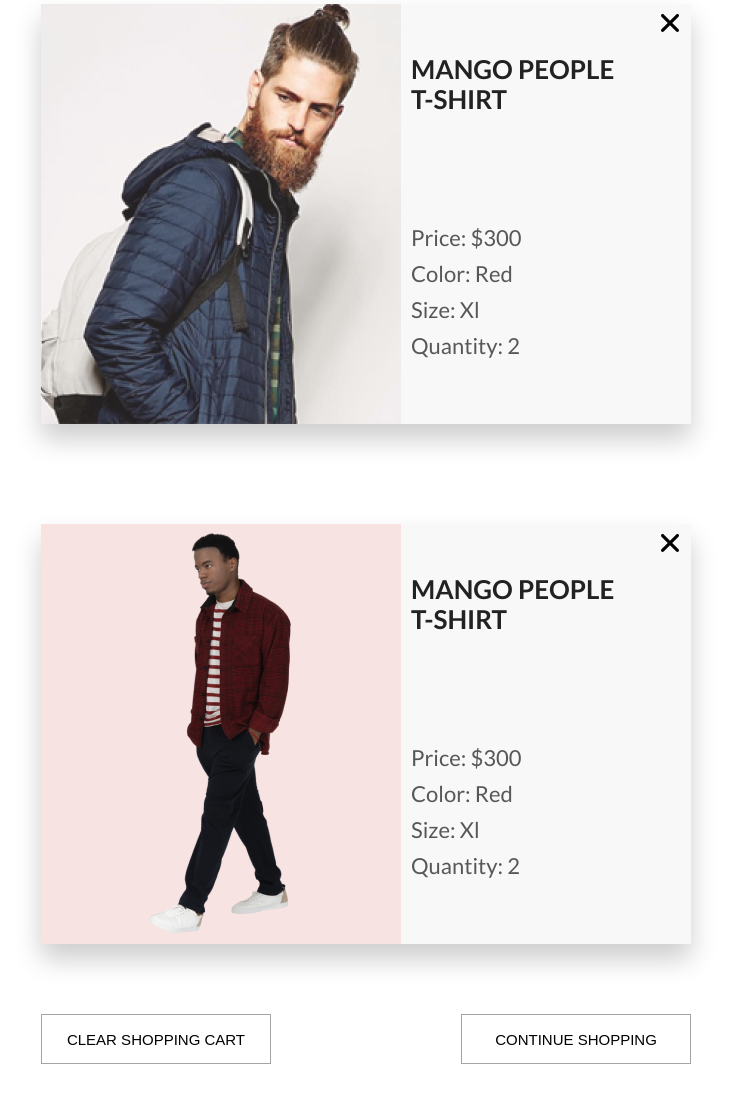
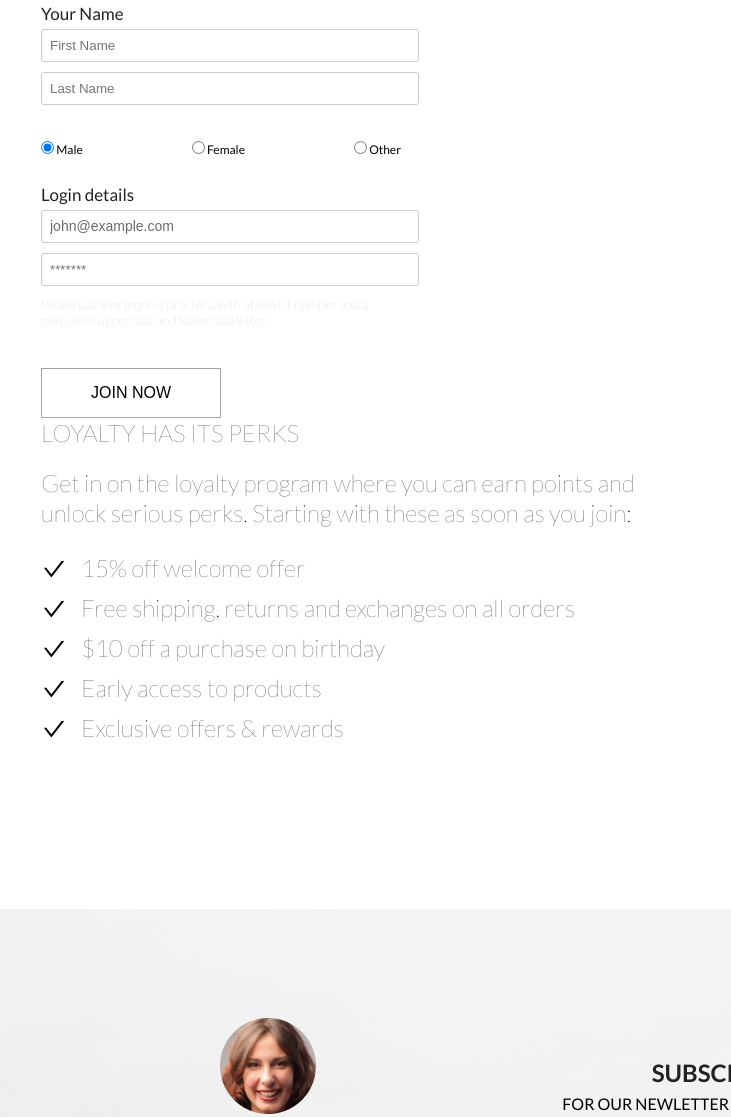
Before and after one commit to SaidMall/project_web, a plain HTML site: page registration.html in a window 1280 px wide. Shown: the part 321-1438 px from the top of the page, without its empty margins (151-882 px from the left). Drawn offline with Linux system fonts and the light colour scheme.

Commit message:
error correction

```diff
--- a/css/style.css
+++ b/css/style.css
@@ -1058,7 +1058,7 @@
     text-transform: uppercase;
 }
 
-.shipping_form input[type=text] {
+.shipping_form input[type=text], input[type=password], input[type=email] {
     width: 100%;
     margin-bottom: 10px;
     padding: 8px;
@@ -1069,6 +1069,10 @@
 .shipping_form label {
     margin-bottom: 5px;
     display: block;
+    font-weight: 400;
+    font-size: 17px;
+    line-height: 20px;
+    color: #222222;
 }
 
 .check_form {
@@ -1136,10 +1140,123 @@
     color: #ffffff;
 
 }
-
+/* for registration page */
 .registration_block {
     display: flex;
     flex-wrap: wrap;
     justify-content: space-between;
+    margin: 100px auto;
 
 }
+
+.reg_form {
+    display: flex;
+    flex-direction: column;
+}
+
+
+.reg_form input[type=text], input[type=password], input[type=email] {
+    width: 100%;
+    margin-bottom: 10px;
+    padding: 8px;
+    border: 1px solid #ccc;
+    border-radius: 3px;
+}
+
+.reg_form-gender {
+    list-style: none;
+    display: flex;
+    flex-wrap: wrap;
+    justify-content: space-between;
+    font-weight: 400;
+    font-size: 12px;
+    line-height: 20px;
+    margin: 25px 0;
+    color: #000000;
+}
+
+
+.reg_form label {
+    margin-bottom: 5px;
+    display: block;
+    font-weight: 400;
+    font-size: 17px;
+    line-height: 20px;
+    color: #222222;
+}
+
+
+
+.reg-txt {
+    transition: 0.3s;
+    max-width: 650px;
+    max-height: 420px;
+    display: flex;
+    flex-direction: column;
+    flex-wrap: wrap;
+    position: relative;
+}
+
+.reg-txt h2 {
+    font-weight: 300;
+    font-size: 24px;
+    line-height: 30px;
+    color: #000000;
+    text-transform: uppercase;
+}
+.reg-txt p {
+    margin: 20px 0;
+    font-weight: 300;
+    font-size: 24px;
+    line-height: 30px;
+    color: #000000;
+}
+
+.reg-txt ul {
+    display: flex;
+    flex-direction: column;
+    justify-content: flex-end;
+    font-weight: 300;
+    font-size: 24px;
+    line-height: 30px;
+    color: #000000;
+    margin: 0 0 0 30px;
+}
+
+.reg-feature {
+    list-style: url(../icon/reg-feature-icon.svg);
+    padding: 5px 0 5px 10px;
+}
+.reg-feature:last-child {
+    margin-bottom: 60px;
+}
+
+.under-password-txt {
+    font-weight: 300;
+    font-size: 13px;
+    line-height: 16px;
+    color: #B1B1B1;
+}
+
+.join-btn {
+    background-color: transparent;
+    max-width: 180px;
+    min-height: 50px;
+    border: 1px solid #A4A4A4;
+    font-size: 16px;
+    margin: 40px 0px 0 0;
+    box-sizing: border-box;
+    color: #000000;
+    text-transform: uppercase;
+}
+
+.join-btn:hover {
+    cursor: pointer;
+    background-color: #F16D7F;
+    color: #ffffff;
+
+}
+
+.join-btn:active {
+    color: #000000;
+}
--- a/registration.html
+++ b/registration.html
@@ -48,67 +48,37 @@
             <a href="#" class="subnav-name">registration</a>
         </section>
         <section class="container registration_block">
-            <div class="cart_products">
+            <div class="shipping_block">
+                <form action="" class="reg_form">
+                    <label for="name">Your Name</label>
+                    <input type="text" placeholder="First Name">
+                    <input type="text" placeholder="Last Name">
 
-                <div class="cart_number">
-                    <img src="img/product-foto1.png" alt="product-foto" class="image-product">
-                    <h2>mango people t-shirt</h2>
-                    <a href="#"><svg width="18" height="18" viewBox="0 0 18 18"  xmlns="http://www.w3.org/2000/svg">
-                        <path id="Vector" d="M11.2453 9L17.5302 2.71516C17.8285 2.41741 17.9962 2.01336 17.9966 1.59191C17.997 1.17045 17.8299 0.76611 17.5322 0.467833C17.2344 0.169555 16.8304 0.00177586 16.4089 0.00140366C15.9875 0.00103146 15.5831 0.168097 15.2848 0.465848L9 6.75069L2.71516 0.465848C2.41688 0.167571 2.01233 0 1.5905 0C1.16868 0 0.764125 0.167571 0.465848 0.465848C0.167571 0.764125 0 1.16868 0 1.5905C0 2.01233 0.167571 2.41688 0.465848 2.71516L6.75069 9L0.465848 15.2848C0.167571 15.5831 0 15.9877 0 16.4095C0 16.8313 0.167571 17.2359 0.465848 17.5342C0.764125 17.8324 1.16868 18 1.5905 18C2.01233 18 2.41688 17.8324 2.71516 17.5342L9 11.2493L15.2848 17.5342C15.5831 17.8324 15.9877 18 16.4095 18C16.8313 18 17.2359 17.8324 17.5342 17.5342C17.8324 17.2359 18 16.8313 18 16.4095C18 15.9877 17.8324 15.5831 17.5342 15.2848L11.2453 9Z" />
-                        </svg></a>
-                        <ul>
-                            <li class="cart-price">Price: $300</li>
-                            <li class="cart-price">Color: Red</li>
-                            <li class="cart-price">Size: Xl</li>
-                            <li class="cart-price">Quantity: 2</li>
-                        </ul>
-                </div>
-                <div class="cart_number">
-                    <img src="img/product-foto7.png" alt="product-foto" class="image-product">
-                    <h2>mango people t-shirt</h2>
-                    <a href="#"><svg width="18" height="18" viewBox="0 0 18 18"  xmlns="http://www.w3.org/2000/svg">
-                        <path id="Vector" d="M11.2453 9L17.5302 2.71516C17.8285 2.41741 17.9962 2.01336 17.9966 1.59191C17.997 1.17045 17.8299 0.76611 17.5322 0.467833C17.2344 0.169555 16.8304 0.00177586 16.4089 0.00140366C15.9875 0.00103146 15.5831 0.168097 15.2848 0.465848L9 6.75069L2.71516 0.465848C2.41688 0.167571 2.01233 0 1.5905 0C1.16868 0 0.764125 0.167571 0.465848 0.465848C0.167571 0.764125 0 1.16868 0 1.5905C0 2.01233 0.167571 2.41688 0.465848 2.71516L6.75069 9L0.465848 15.2848C0.167571 15.5831 0 15.9877 0 16.4095C0 16.8313 0.167571 17.2359 0.465848 17.5342C0.764125 17.8324 1.16868 18 1.5905 18C2.01233 18 2.41688 17.8324 2.71516 17.5342L9 11.2493L15.2848 17.5342C15.5831 17.8324 15.9877 18 16.4095 18C16.8313 18 17.2359 17.8324 17.5342 17.5342C17.8324 17.2359 18 16.8313 18 16.4095C18 15.9877 17.8324 15.5831 17.5342 15.2848L11.2453 9Z" />
-                        </svg></a>
-                        <ul>
-                            <li class="cart-price">Price: $300</li>
-                            <li class="cart-price">Color: Red</li>
-                            <li class="cart-price">Size: Xl</li>
-                            <li class="cart-price">Quantity: 2</li>
-                        </ul>
-                </div>
-                <div class="cart-btn-block">
-                    <button class="cart-btn2">clear shopping cart</button>
-                    <button class="cart-btn2">continue shopping</button>
-                </div>
-            </div>
-            <div class="shipping_block">
-                <form action="" class="shipping_form">
-                    <h3>shipping adress</h3>
-                    <label for="name">Full Name</label>
-                    <input type="text" placeholder="John M. Doe">
-                    <label for="email">Email</label>
-                    <input type="text" id="email" name="email" placeholder="john@example.com">
-                    <label for="adr">Address</label>
-                    <input type="text" id="adr" name="address" placeholder="542 W. 15th Street">
-                    <label for="city">City</label>
-                    <input type="text" id="city" name="city" placeholder="New York">
-                    <label for="state">State</label>
-                    <input type="text" id="state" name="state" placeholder="NY">
-                    <label for="zip">Zip</label>
-                    <input type="text" id="zip" name="zip" placeholder="10001">
-                    <input type="reset" value="get a quote" class="form-btn cart-btn">
-                </form>
-                <form action="" class="check_form">
-                    <h4>Cart <span class="price" style="color:black"> <b>2</b></span></h4>
-                    <p><a href="#">Product 1</a> <span class="price">$52</span></p>
-                    <p><a href="#">Product 2</a> <span class="price">$52</span></p>
-                    <hr>
-                    <p>Total <span class="price" style="color:#F16D7F
-                        "><b>$104</b></span></p>
-                    <input type="submit" value="proceed to checkout" class="check-btn cart-btn">
+                    <ul class="reg_form-gender">
+                        <li><input type="radio" name="gender" value="male" checked> Male</li>
+                        <li><input type="radio" name="gender" value="female"> Female</li>
+                        <li><input type="radio" name="gender" value="other"> Other</li>
+                    </ul>
+                    <label for="email">Login details</label>
+                    <input type="email" id="email" name="email" placeholder="john@example.com">
+                    <input type="password" id="password" name="password" placeholder="*******">
+                    <span class="under-password-txt">Please use 8 or more characters, with at least 1 number and a mixture of uppercase and lowercase letters</span>
+                    <input type="submit" value="join now" class="join-btn">
                 </form>
 
             </div>
+            <div class="reg-txt">
+                <h2>loyalty has its perks</h2>
+                <p>Get in on the loyalty program where you can earn points and unlock serious perks. Starting with these as soon as you join:</p>
+                    <ul>
+                        <li class="reg-feature">15% off welcome offer</li>
+                        <li class="reg-feature">Free shipping, returns and exchanges on all orders</li>
+                        <li class="reg-feature">$10 off a purchase on birthday</li>
+                        <li class="reg-feature">Early access to products</li>
+                        <li class="reg-feature">Exclusive offers & rewards</li>
+                    </ul>
+            </div>
+
         </section>
 
         <section class="container subsribe-block">
```
Also changed, not shown: icon/reg-feature-icon.svg (added).
